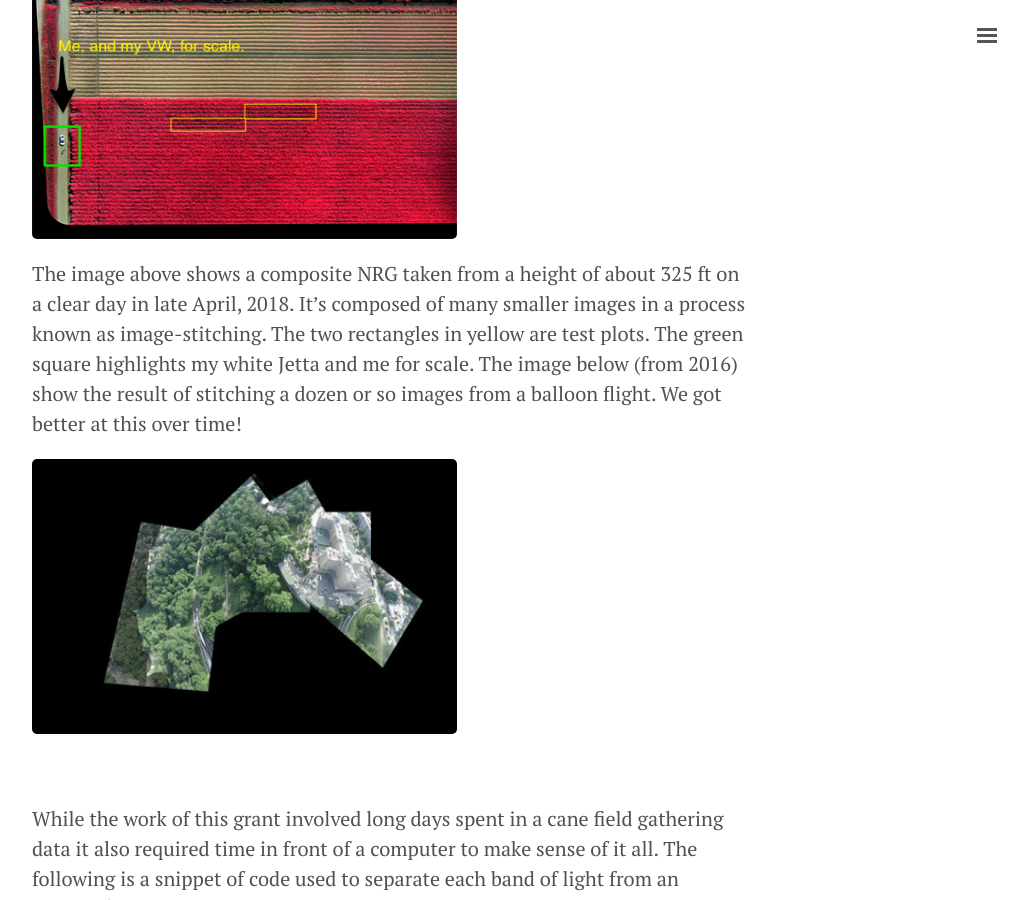
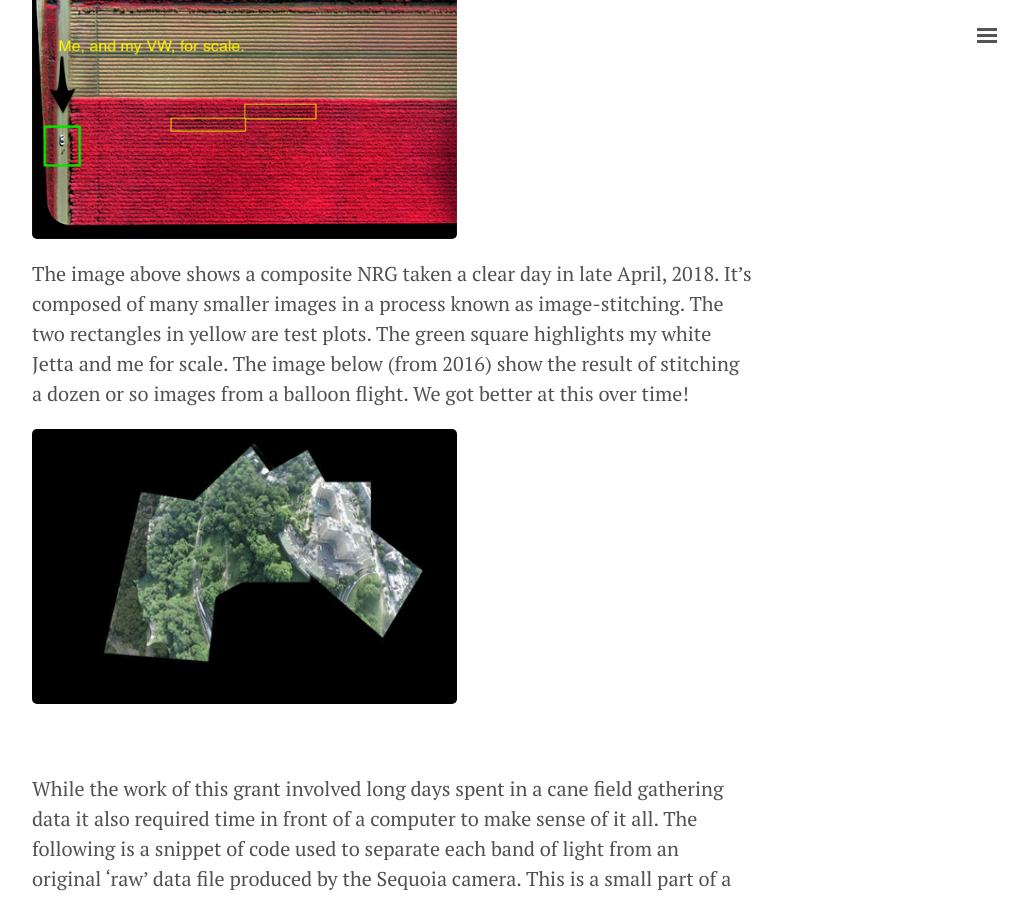
Before and after one commit to geraldmc/geraldmc.github.io, a Jekyll site: the page built from _posts/2019-02-23-predicting-yield-1.md, in a window 1280 px wide and 900 px high, scrolled down 2877 px. Shown: the whole window, without its empty margins (248-1276 px from the left). Built offline with Jekyll 4.4.1, drawn with Linux system fonts in a browser that asks for light colours.

Commit message:
adds formatting

```diff
--- a/_posts/2019-02-23-predicting-yield-1.md
+++ b/_posts/2019-02-23-predicting-yield-1.md
@@ -40,7 +40,7 @@ The Sequoia camera is about the size of a GoPro. It’s lightweight enough to se
 
 ![NGR Highlight]({{ site.url }}/assets/NGR-highlight-scale.png){:height="275px" width="425px"}
 
-The image above shows a composite NRG taken from a height of about 325 ft on a clear day in late April, 2018. It's composed of many smaller images in a process known as image-stitching. The two rectangles in yellow are test plots. The green square highlights my white Jetta and me for scale. The image below (from 2016) show the result of stitching a dozen or so images from a balloon flight. We got better at this over time!
+The image above shows a composite NRG taken a clear day in late April, 2018. It's composed of many smaller images in a process known as image-stitching. The two rectangles in yellow are test plots. The green square highlights my white Jetta and me for scale. The image below (from 2016) show the result of stitching a dozen or so images from a balloon flight. We got better at this over time!
 
 ![NGR Highlight]({{ site.url }}/assets/map-stitch.gif){:height="275px" width="425px"}
 <br />
```
